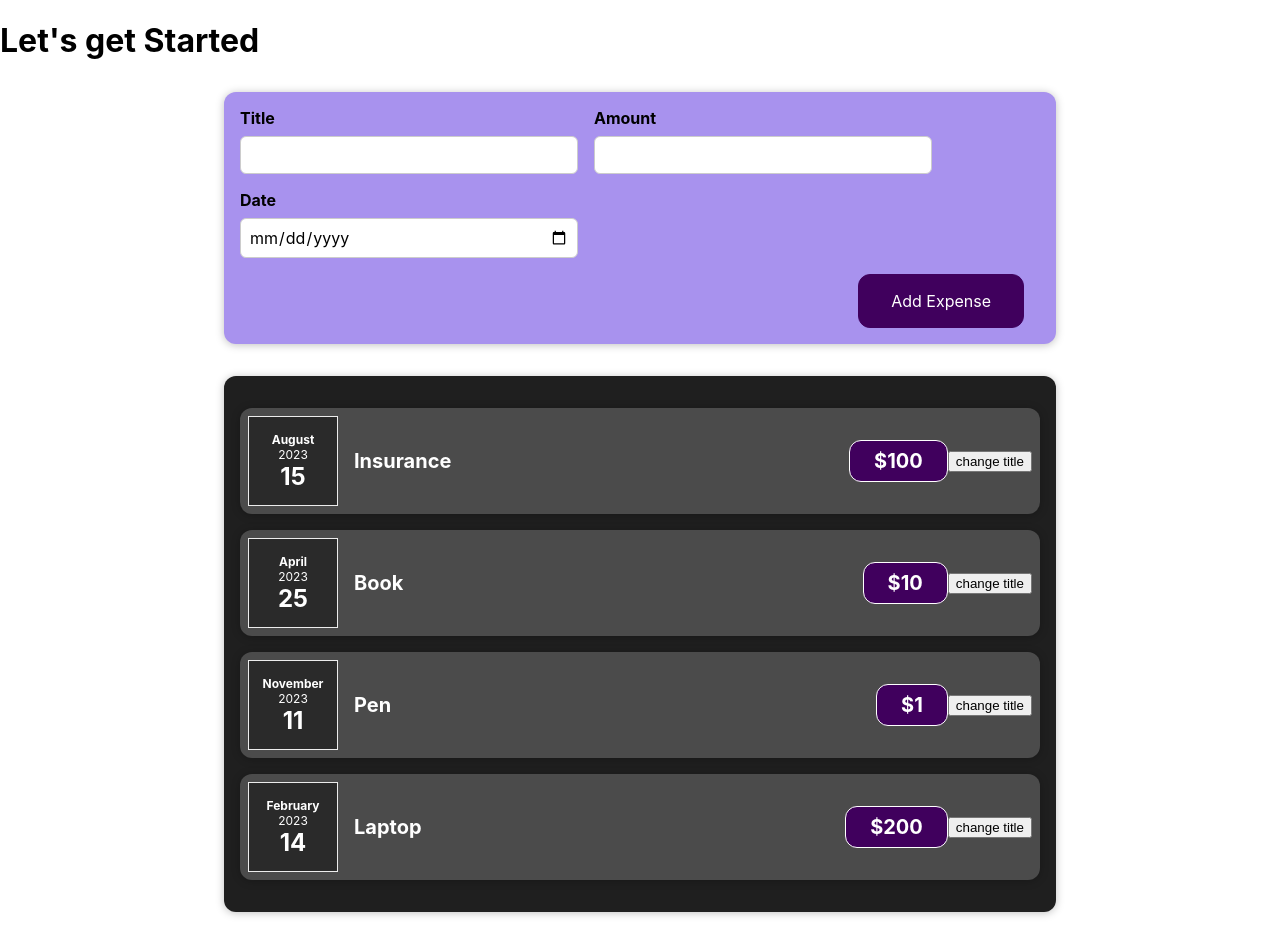
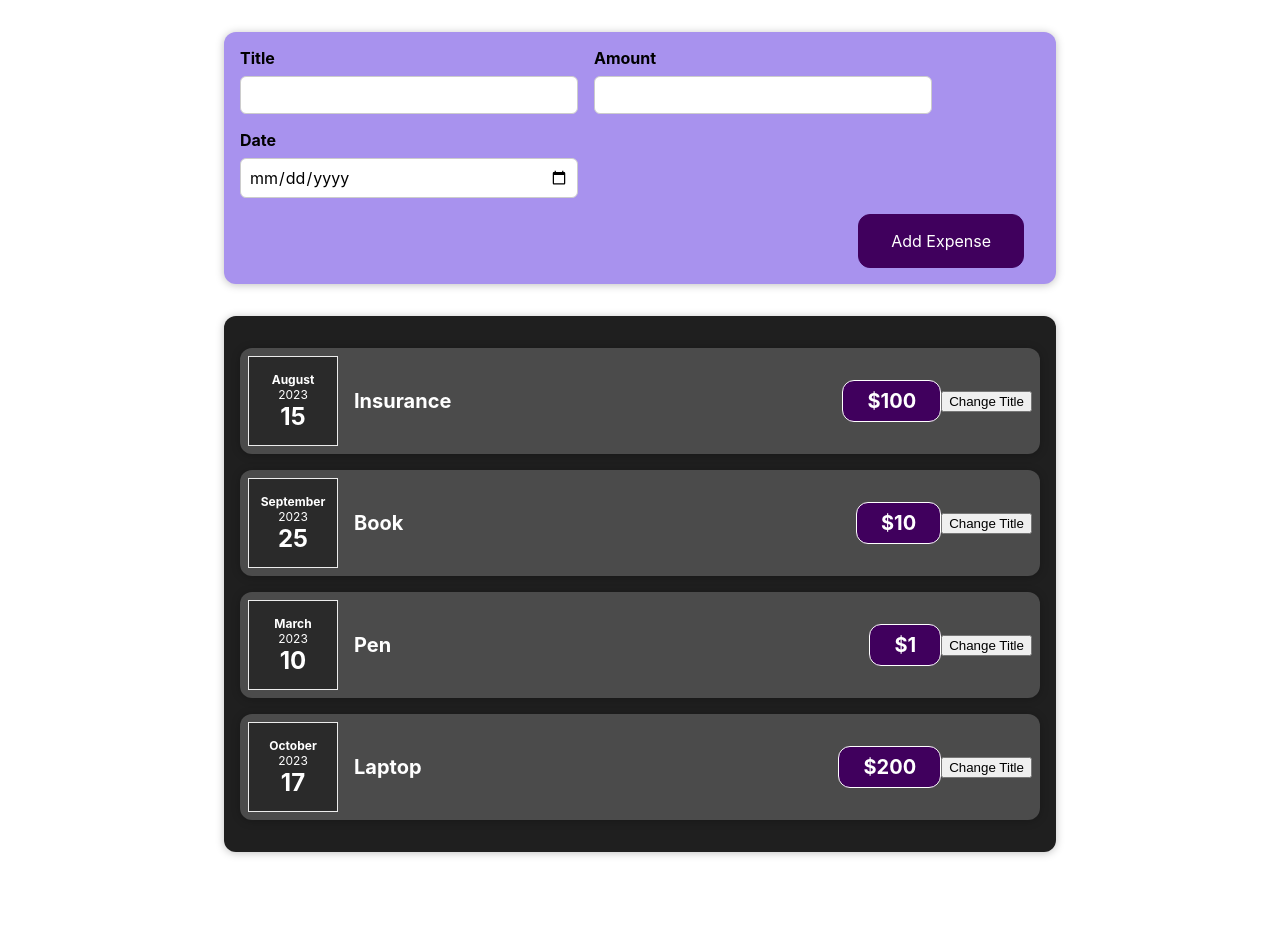
Before and after one commit to sanju0911/ExpenseTracker_Using_React, a React (Create React App) app in the folder learning_react/: page / in a window 1280 px wide. After the commit the page ends 884 px from the top, so only its background shows below. Built offline with nearby package versions, Linux system fonts and the light colour scheme.

Commit message:
ADDED Rendering Expenses

```diff
--- a/learning_react/src/App.js
+++ b/learning_react/src/App.js
@@ -1,23 +1,27 @@
-// Write your code at relevant places in the code below
-
+import React, { useState } from "react";
 import Expenses from "./components/Expensesdata/Expenses";
 import NewExpense from "./components/NewExpenses/NewExpense";
 
-function App() {
-  const expenses = [
-    { id: "1", date: new Date(2023, 7, 15), title: "Insurance", price: 100 },
-    { id: "2", date: new Date(2023, 3, 25), title: "Book", price: 10 },
-    { id: "3", date: new Date(2023, 10, 11), title: "Pen", price: 1 },
-    { id: "4", date: new Date(2023, 1, 14), title: "Laptop", price: 200 },
-  ];
+const App = () => {
+  const [expenses, setExpenses] = useState([
+    { id: 1, title: "Insurance", date: new Date(2023, 7, 15), price: 100 },
+    { id: 2, title: "Book", date: new Date(2023, 8, 25), price: 10 },
+    { id: 3, title: "Pen", date: new Date(2023, 2, 10), price: 1 },
+    { id: 4, title: "Laptop", date: new Date(2023, 9, 17), price: 200 },
+  ]);
+
+  const addExpenseHandler = (newExpense) => {
+    setExpenses((prevExpenses) => {
+      return [newExpense, ...prevExpenses];
+    });
+  };
 
   return (
     <div>
-      <h1>Let's get Started</h1>
-      <NewExpense></NewExpense>
-      <Expenses cost={expenses}></Expenses>
+      <NewExpense onAddExpense={addExpenseHandler} />
+      <Expenses expenses={expenses} />
     </div>
   );
-}
+};
 
 export default App;
--- a/learning_react/src/components/Expensesdata/ExpenseDate.js
+++ b/learning_react/src/components/Expensesdata/ExpenseDate.js
@@ -1,5 +1,4 @@
 import "./ExpenseDate.css";
-
 
 const months = [
   "January",
@@ -19,13 +18,13 @@
 function ExpenseDate(props) {
   const month = months[props.date.getMonth()];
   const year = props.date.getFullYear();
-  const date = props.date.getDate();
+  const day = props.date.getDate();
 
   return (
     <div className="expense-date">
       <div className="expense-date__month">{month}</div>
       <div className="expense-date__year">{year}</div>
-      <div className="expense-date__day">{date}</div>
+      <div className="expense-date__day">{day}</div>
     </div>
   );
 }
--- a/learning_react/src/components/Expensesdata/ExpenseItem.js
+++ b/learning_react/src/components/Expensesdata/ExpenseItem.js
@@ -1,25 +1,23 @@
-// Write your code here
-// Write your code at relevant places in the code below
-
 import "./ExpenseItem.css";
 import Card from "./Card";
+import ExpenseDate from "./ExpenseDate";
 import React, { useState } from "react";
-
-import ExpenseDate from "./ExpenseDate";
 
 function ExpenseItem(props) {
   const [title, setTitle] = useState(props.title);
-  function ButtonClicked(event) {
+
+  const ButtonClicked = () => {
     setTitle("New Title");
-  }
+  };
+
   return (
     <Card className="expense-item">
-      <ExpenseDate date={props.date}></ExpenseDate>
+      <ExpenseDate date={props.date} />
       <div className="expense-item__description">
         <h2>{title}</h2>
         <div className="expense-item__price">${props.price}</div>
       </div>
-      <button onClick={ButtonClicked}> change title</button>
+      <button onClick={ButtonClicked}>Change Title</button>
     </Card>
   );
 }
--- a/learning_react/src/components/Expensesdata/Expenses.js
+++ b/learning_react/src/components/Expensesdata/Expenses.js
@@ -5,7 +5,7 @@
 function Expenses(props) {
   return (
     <Card className="expenses">
-      {props.cost.map((expense) => (
+      {props.expenses.map((expense) => ( // Use props.expenses instead of props.cost
         <ExpenseItem
           key={expense.id}
           date={expense.date}
--- a/learning_react/src/components/NewExpenses/ExpenseForm.js
+++ b/learning_react/src/components/NewExpenses/ExpenseForm.js
@@ -1,46 +1,62 @@
 import React, { useState } from "react";
 import "./ExpenseForm.css";
 
-const ExpenseForm = () => {
-  const [userInput, setUserInput] = useState({
-    enteredTitle: "",
-    enteredAmount: "",
-    enteredDate: "",
-  });
+const ExpenseForm = (props) => {
+  const [enteredTitle, setEnteredTitle] = useState("");
+  const [enteredAmount, setEnteredAmount] = useState("");
+  const [enteredDate, setEnteredDate] = useState("");
 
   const titleChangeHandler = (event) => {
-    setUserInput((prevState) => {
-      return { ...prevState, enteredTitle: event.target.value };
-    });
+    setEnteredTitle(event.target.value);
   };
 
   const amountChangeHandler = (event) => {
-    setUserInput((prevState) => {
-      return { ...prevState, enteredAmount: event.target.value };
-    });
+    setEnteredAmount(event.target.value);
   };
 
   const dateChangeHandler = (event) => {
-    setUserInput((prevState) => {
-      return { ...prevState, enteredDate: event.target.value };
-    });
+    setEnteredDate(event.target.value);
+  };
+
+  const formSubmitHandler = (event) => {
+    event.preventDefault();
+    const expenseData = {
+      title: enteredTitle,
+      amount: enteredAmount,
+      date: new Date(enteredDate),
+    };
+    props.onSaveExpenseData(expenseData);
+    setEnteredTitle("");
+    setEnteredAmount("");
+    setEnteredDate("");
   };
 
   return (
-    <form>
+    <form onSubmit={formSubmitHandler}>
       <div className="new-expense__controls">
         <div className="new-expense__control">
           <label htmlFor="title">Title</label>
-          <input type="text" id="title" onChange={titleChangeHandler} />
+          <input
+            type="text"
+            value={enteredTitle}
+            id="title"
+            onChange={titleChangeHandler}
+          />
         </div>
         <div className="new-expense__control">
           <label htmlFor="amount">Amount</label>
-          <input type="number" id="amount" onChange={amountChangeHandler} />
+          <input
+            type="number"
+            value={enteredAmount}
+            id="amount"
+            onChange={amountChangeHandler}
+          />
         </div>
         <div className="new-expense__control">
           <label htmlFor="date">Date</label>
           <input
             type="date"
+            value={enteredDate}
             id="date"
             min="2023-01-01"
             max="2024-12-31"
--- a/learning_react/src/components/NewExpenses/NewExpense.js
+++ b/learning_react/src/components/NewExpenses/NewExpense.js
@@ -2,10 +2,18 @@
 import ExpenseForm from "./ExpenseForm";
 import "./NewExpense.css";
 
-const NewExpense = () => {
+const NewExpense = (props) => {
+  const saveExpenseHandler = (enteredExpenseData) => {
+    const idExpenseData = {
+      ...enteredExpenseData,
+      id: Math.random().toString(),
+    };
+    props.onAddExpense(idExpenseData);
+  };
+
   return (
     <div className="new-expense">
-      <ExpenseForm />
+      <ExpenseForm onSaveExpenseData={saveExpenseHandler} />
     </div>
   );
 };
```
